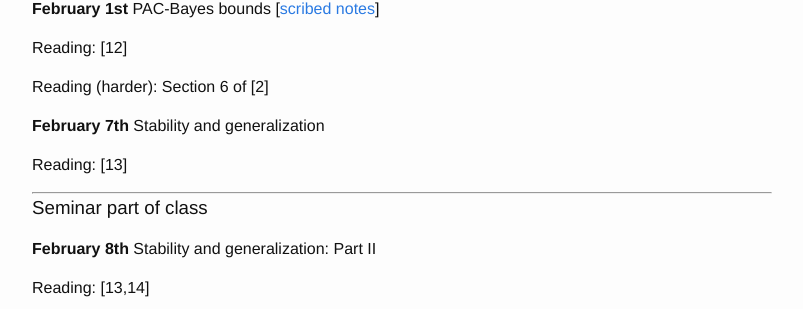
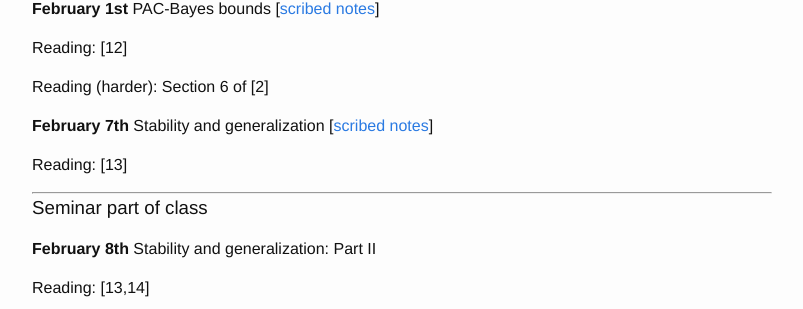
Before and after one commit to mitliagkas/mitliagkas.github.io, a Jekyll site: the page built from dl-theory-class.md, in a window 1280 px wide and 900 px high, scrolled down 2497 px. Shown: the part 143-452 px from the top of the window, without its empty margins (238-1041 px from the left). Built offline with Jekyll 4.4.1, drawn with Linux system fonts in a browser that asks for light colours.

Commit message:
Lecture 9 noteds

```diff
--- a/dl-theory-class.md
+++ b/dl-theory-class.md
@@ -139,6 +139,7 @@ Reading (harder): Section 6 of [2]
 
 **February 7th**
 Stability and generalization
+[[scribed notes](ift6085/ift-6085-lecture-9-notes.pdf)]
 
 Reading: [13]
 
```
Also changed, not shown: 1 other file.
